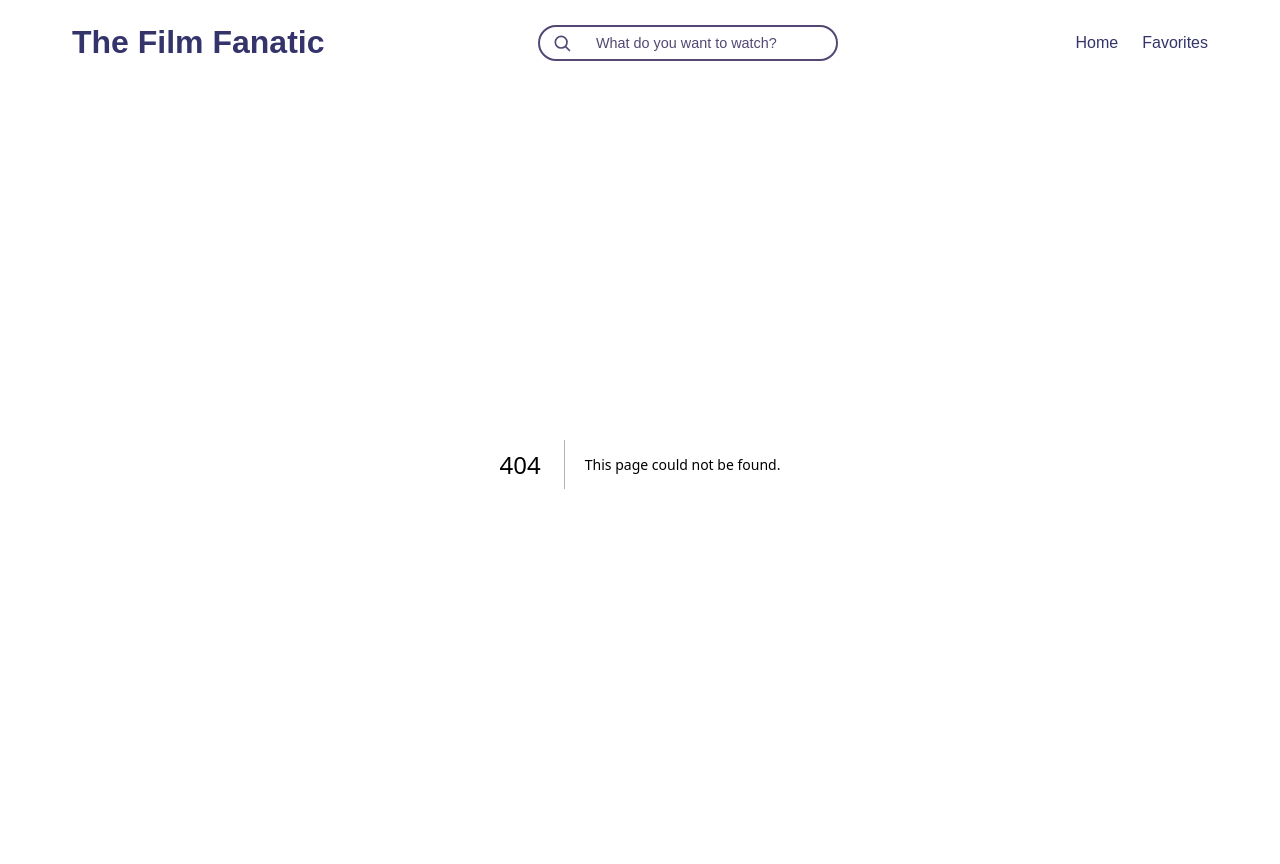
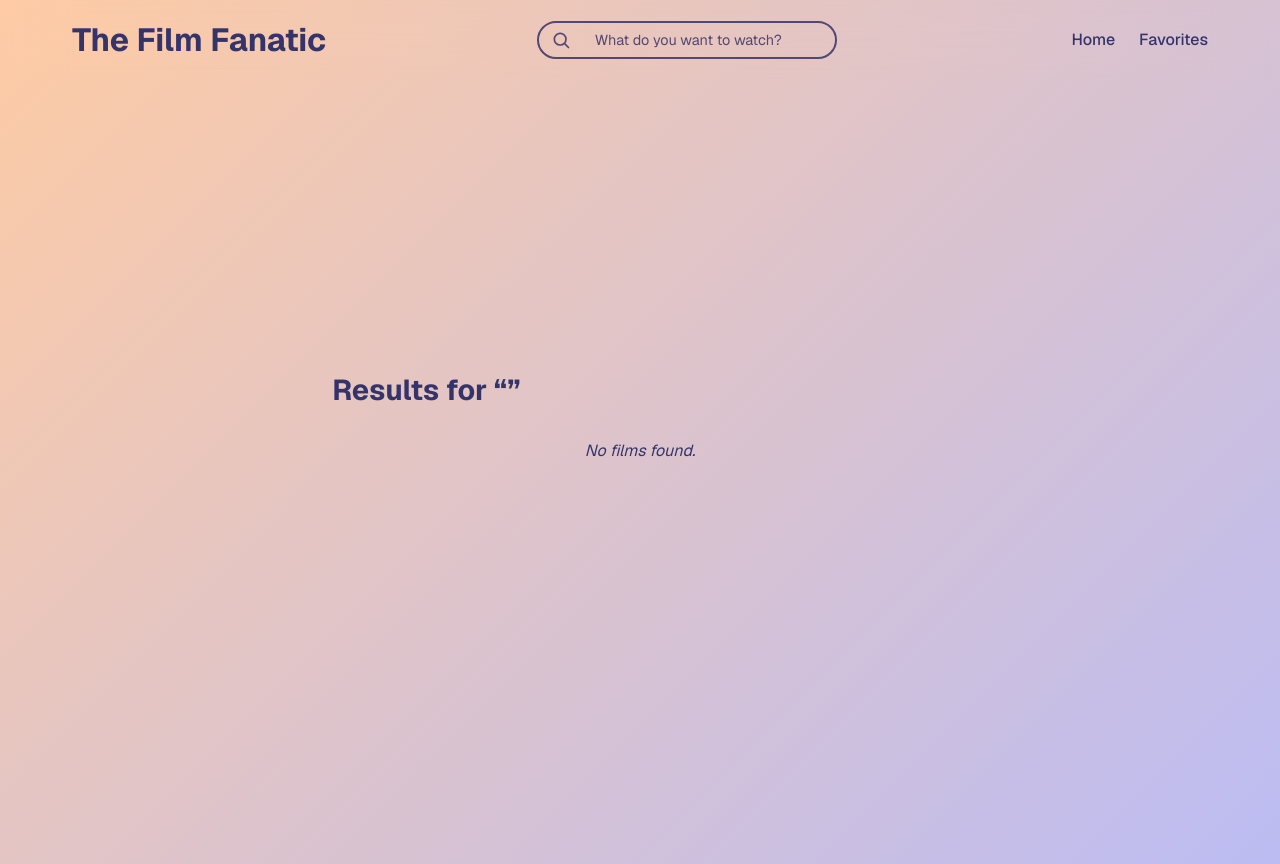
Before and after one commit to ZeinNoureddin/noon-frontend-task, a Next.js app: page /search in a window 1280 px wide. Before the commit this address had no page. Built offline with nearby package versions, Linux system fonts and the light colour scheme.

Commit message:
searching done?

```diff
--- a/src/app/globals.css
+++ b/src/app/globals.css
@@ -10,10 +10,20 @@
   }
 }
 
+/* html {
+  font-family: var(--font-geist-sans), sans-serif;
+} */
+
 html,
 body {
+  font-family: var(--font-geist-sans), sans-serif;
+
   max-width: 100vw;
   overflow-x: hidden;
+}
+
+body, h1, h2, h3, h4, h5, h6, p, button, input {
+  font-family: inherit;
 }
 
 body {
@@ -21,12 +31,12 @@ body {
   /* background: var(--background); */
   background: linear-gradient(
     135deg,
-    #f5dacf 0%,
+    #fecba4 0%,
     #bcbcf3 100%
   );
   min-height: 100vh;
   margin: 0;
-  font-family: Arial, Helvetica, sans-serif;
+  /* font-family: Arial, Helvetica, sans-serif; */
   -webkit-font-smoothing: antialiased;
   -moz-osx-font-smoothing: grayscale;
 }
--- a/src/app/layout.tsx
+++ b/src/app/layout.tsx
@@ -18,14 +18,15 @@ export const metadata: Metadata = {
   description: 'Search and favorite your films',
 };
 
+
 export default function RootLayout({
   children,
-}: Readonly<{
+}: {
   children: React.ReactNode;
-}>) {
+}) {
   return (
-    <html lang="en">
-      <body className={`${geistSans.variable} ${geistMono.variable}`}>
+    <html lang="en" className={`${geistSans.variable} ${geistMono.variable}`}>
+      <body>
         <Navbar />
         <main className="mainContent">{children}</main>
       </body>
--- /dev/null
+++ b/src/app/search/page.tsx
@@ -0,0 +1,62 @@
+'use client';
+
+import { useSearchStore } from '@/stores/useSearchStore';
+import { useSearchParams } from 'next/navigation';
+import { useEffect } from 'react';
+import Image from 'next/image';
+import styles from '@/styles/Home.module.scss';
+
+export default function SearchResultsPage() {
+  const params = useSearchParams();
+const query = params.get('query') || '';
+  const { setQuery, fetchResults, results } = useSearchStore();
+
+  // whenever `?query=` changes, fetch
+  useEffect(() => {
+    if (!query) return;
+    setQuery(query);
+    fetchResults();
+  }, [query, setQuery, fetchResults]);
+
+  return (
+    <div className={styles.pageWrapper}>
+      <div className={styles.glassCard}>
+        {/* Title */}
+        <h1 className={styles.results}>
+          Results for “{query}”
+        </h1>
+
+        {/* Grid of movie cards */}
+        <div className={styles.films}>
+          {results.length === 0 ? (
+            <p className={styles.noResults}>
+              No films found.
+            </p>
+          ) : (
+            results.map((m) => (
+              <div key={m.id} className={styles.movieCard}>
+                <div className={styles.posterWrapper}>
+                  {m.poster_path ? (
+                    <Image
+                      src={`https://image.tmdb.org/t/p/w342${m.poster_path}`}
+                      alt={m.title}
+                      fill
+                      style={{ objectFit: 'cover' }}
+                    />
+                  ) : (
+                    <div className={styles.noImage}>No Image</div>
+                  )}
+                </div>
+                <h2>{m.title}</h2>
+                <p>
+                  {new Date(m.release_date).getFullYear()} · ⭐️{' '}
+                  {m.vote_average.toFixed(1)}
+                </p>
+              </div>
+            ))
+          )}
+        </div>
+      </div>
+    </div>
+  );
+}
--- a/src/components/SearchBar.tsx
+++ b/src/components/SearchBar.tsx
@@ -1,19 +1,23 @@
 'use client';
 
 import { FormEvent, useState } from 'react';
+import { useRouter } from 'next/navigation';
 import { useSearchStore } from '@/stores/useSearchStore';
 import styles from '../styles/SearchBar.module.scss';
 
 export default function SearchBar({ small = false }: { small?: boolean }) {
+  const router = useRouter();
+
   const [input, setInput] = useState('');
-  const setQuery = useSearchStore((s) => s.setQuery);
-  const fetchResults = useSearchStore((s) => s.fetchResults);
+  // const setQuery = useSearchStore((s) => s.setQuery);
+  // const fetchResults = useSearchStore((s) => s.fetchResults);
 
   const onSubmit = (e: FormEvent) => {
     e.preventDefault();
     if (!input.trim()) return;
-    setQuery(input);
-    fetchResults();
+    // setQuery(input);
+    // fetchResults();
+    router.push(`/search?query=${encodeURIComponent(input)}`);
   };
 
   return (
--- a/src/styles/Home.module.scss
+++ b/src/styles/Home.module.scss
@@ -20,7 +20,6 @@
 }
 
 .glassCard {
-  /* the semi-transparent “card” container */
   display: flex;
   flex-direction: column;
   justify-content: center;
@@ -28,11 +27,6 @@
   width: 90%;
   max-width: 1200px;
   min-height: 80vh;
-  // background: var(--glass-bg);
-  // backdrop-filter: blur(20px);
-  // border-radius: 1rem;
-  // box-shadow: 0 8px 32px var(--glass-shadow);
-  // overflow: hidden;
 }
 
 .left {
@@ -51,6 +45,13 @@
   // color: #34346b;
   margin-bottom: 2rem;
   text-align: center;
+}
+
+.results {
+  margin-top: 2rem;
+  font-size: 1.8rem;
+  width: 65%;           /* same width as the grid container */
+  padding-left: 3rem;
 }
 
 .films {
--- a/src/styles/Navbar.module.scss
+++ b/src/styles/Navbar.module.scss
@@ -7,7 +7,12 @@
 
   /* give it the same vertical padding you had before */
 //   padding: 0.75rem 0;
-  padding: 1.5rem 0 0.75rem 0;
+//   background: var(--glass-bg);
+//   background: rgba(255, 255, 255, 0.6);
+  backdrop-filter: blur(30px);
+    // background: #fecba4;
+
+  padding: 1.2rem 0 1.2rem 0;
   background: transparent;
 }
 
```
Also changed, not shown: src/app/page.tsx (+0 -42 lines).
